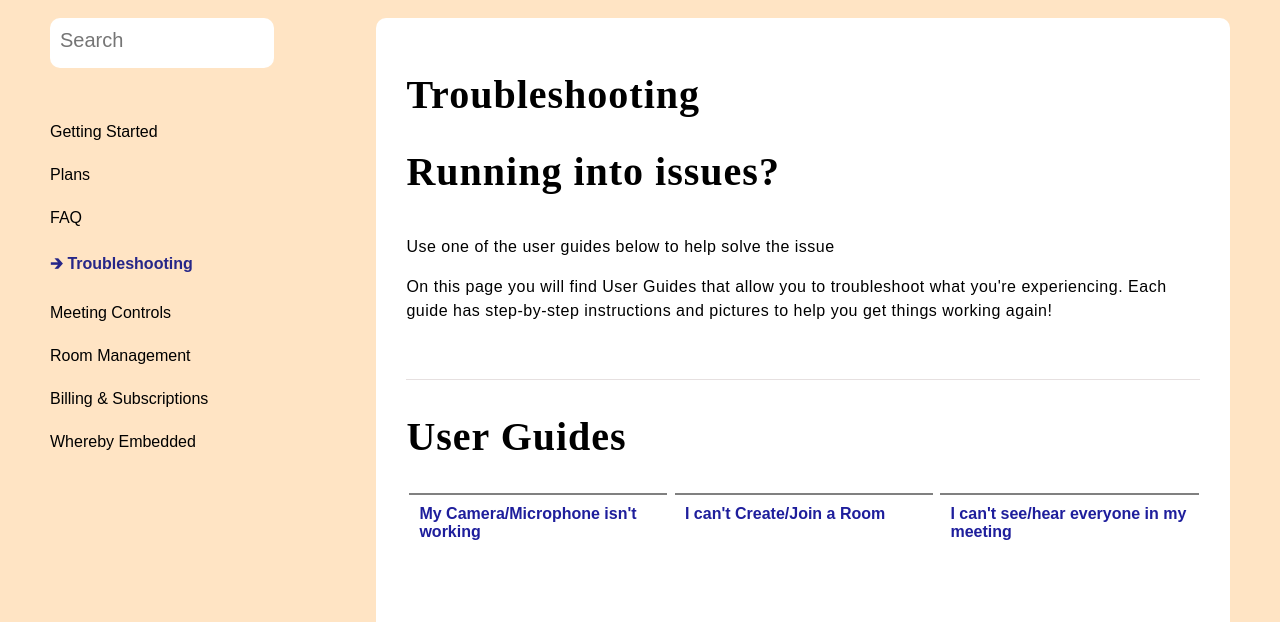
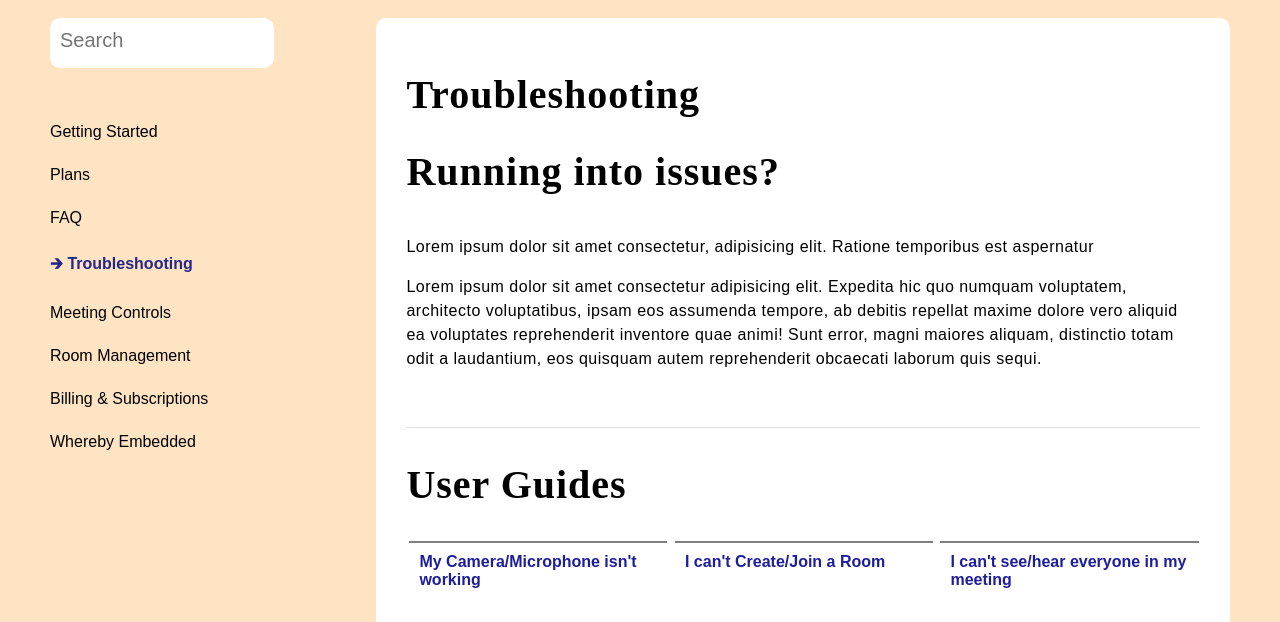
Before and after one commit to Okanlawon11/Technical-Documentatin-Page-1, a plain HTML site: page Technical Documentation Page/index.html in a window 1280 px wide. Shown: the part 115-737 px from the top of the page. Drawn offline with Linux system fonts and the light colour scheme.

Commit message:
Add files via upload

```diff
--- a/Technical Documentation Page/index.html
+++ b/Technical Documentation Page/index.html
@@ -11,18 +11,51 @@
       <img class="logo" src="Helpscout-logo.png" alt="Helpscout-logo">
       <a href="a" class="home">Home</a>
     </header>
+
+    <!-- <nav class="navbar">
+      <div class="nav-search">
+        <input type="search" placeholder="Search" name="search" id="search">
+      </div>
+      <div class="nav-para-general-container">
+        <div class="nav-link">
+          <a href="a">Getting Started</a>
+        </div>
+        <div class="nav-link">
+          <a href="a">Plans</a>
+        </div>
+        <div class="nav-link">
+          <a href="a">FAQ</a>
+        </div>
+        <div class="nav-link bold">
+          <a href="a">&#129138; Troubleshooting </a>
+        </div>
+        <div class="nav-link">
+          <a href="a">Meeting Controls</a>
+        </div>
+        <div class="nav-link">
+          <a href="a">Room Management</a>
+        </div>
+        <div class="nav-link">
+          <a href="a">Billing & Subscriptions</a>
+        </div>
+        <div class="nav-link">
+          <a href="a">Whereby Embedded</a>
+        </div>
+      </div>
+    </nav> -->
+
+
+
+
+
+
     <main>
-      <!-- <header>
-        <img class="logo" src="Helpscout-logo.png" alt="Helpscout-logo">
-        <a href="a" class="home">Home</a>
-      </header> -->
       <section>
         <h1>Troubleshooting <span>Running into issues?</span></h1>
         <div class="article">
-          <p>Use one of the user guides below to help solve the issue</p>
-          <p class="pad">On this page you will find User Guides that allow you to troubleshoot
-            what you're experiencing. Each guide has step-by-step instructions and
-            pictures to help you get things working again!
+          <p>Lorem ipsum dolor sit amet consectetur, adipisicing elit. Ratione temporibus est aspernatur</p>
+          <p class="pad">
+            Lorem ipsum dolor sit amet consectetur adipisicing elit. Expedita hic quo numquam voluptatem, architecto voluptatibus, ipsam eos assumenda tempore, ab debitis repellat maxime dolore vero aliquid ea voluptates reprehenderit inventore quae animi! Sunt error, magni maiores aliquam, distinctio totam odit a laudantium, eos quisquam autem reprehenderit obcaecati laborum quis sequi.
           </p>
         </div>
       </section>
@@ -65,9 +98,6 @@
     <nav class="navbar">
       <div class="nav-search">
         <input type="search" placeholder="Search" name="search" id="search">
-        <!-- <div class="search-container">
-          <img class="search" src="search.svg" alt="search">
-        </div> -->
       </div>
       <div class="nav-para-general-container">
         <div class="nav-link">
```
